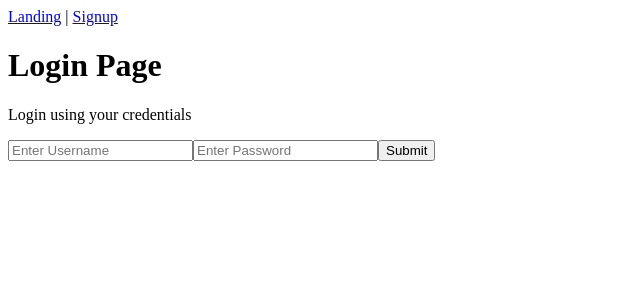
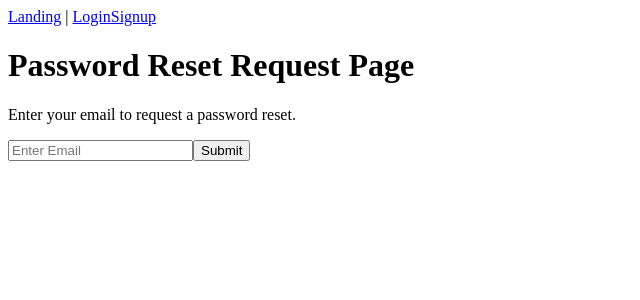
Before and after one commit to caidam/project-project-front, a React (Vite) app: page /request-password-reset in a window 1280 px wide. Before the commit this address led to /login. Shown: the top 300 px of the page, without its empty margins (0-640 px from the left). Built offline with nearby package versions, Linux system fonts and the light colour scheme.

Commit message:
implemented password reset

```diff
--- a/src/App.jsx
+++ b/src/App.jsx
@@ -13,6 +13,8 @@ import PrivateRoutes from './utils/PrivateRoutes'
 import SignupPage from './pages/SignupPage'
 import LandingPage from './pages/LandingPage'
 import ActivationSuccessPage from './pages/ActivationSuccessPage'
+import PasswordResetRequestPage from './pages/PasswordResetRequestPage'
+import PasswordResetConfirmPage from './pages/PasswordResetConfirmPage'
 
 const App = () => {
 
@@ -29,6 +31,8 @@ const App = () => {
             <Route path='/signup' element={<SignupPage />} />
             <Route path='/landing' element={<LandingPage />} />
             <Route path='/activate/:uid/:token' element={<ActivationSuccessPage />} />
+            <Route path="/request-password-reset" element={<PasswordResetRequestPage />} />
+            <Route path="/reset-password-confirm/:uidb64/:token" element={<PasswordResetConfirmPage />} />
 
 
             <Route element={<PrivateRoutes />}>
--- a/src/pages/ContactPage.jsx
+++ b/src/pages/ContactPage.jsx
@@ -1,7 +1,7 @@
 import React from 'react'
 import HeaderComponent from '../components/HeaderComponent'
 
-const ContacePage = () => {
+const ContactPage = () => {
   return (
     <>
         <h1>Contact</h1>
@@ -9,4 +9,4 @@ const ContacePage = () => {
   )
 }
 
-export default ContacePage
+export default ContactPage
--- a/src/pages/LoginPage.jsx
+++ b/src/pages/LoginPage.jsx
@@ -1,5 +1,6 @@
 import React, { useContext } from 'react'
 import AuthContext from '../context/AuthContext'
+import { Link } from 'react-router-dom'
 
 const LoginPage = () => {
 
@@ -14,6 +15,7 @@ const LoginPage = () => {
             <input type="password" name="password" placeholder='Enter Password' />
             <input type="submit" />
         </form>
+        <Link to="/request-password-reset" >Request password reset</Link>
     </div>
   )
 }
--- /dev/null
+++ b/src/pages/PasswordResetConfirmPage.jsx
@@ -0,0 +1,41 @@
+import React from 'react'
+import { useNavigate, useParams } from 'react-router-dom'
+
+const PasswordResetConfirmPage = () => {
+  const navigate = useNavigate()
+  const { uidb64, token } = useParams()
+
+  let confirmPasswordReset = async (e) => {
+    e.preventDefault()
+
+    let response = await fetch(`http://127.0.0.1:8000/api/reset-password-confirm/${uidb64}/${token}/`, {
+        method:'POST',
+        headers:{
+            'Content-Type':'application/json'
+        },
+        body:JSON.stringify({
+            'password':e.target.password.value
+        })
+    });
+
+    if (response.status == 200) {
+        alert('Password has been reset.');
+        navigate('/login');
+    } else {
+        alert('Something went wrong!');
+    }
+  }
+
+  return (
+    <div>
+        <h1>Password Reset Confirm Page</h1>
+        <p>Enter your new password.</p>
+        <form onSubmit={confirmPasswordReset}>
+            <input type="password" name="password" placeholder='Enter New Password' />
+            <input type="submit" />
+        </form>
+    </div>
+  )
+}
+
+export default PasswordResetConfirmPage
--- /dev/null
+++ b/src/pages/PasswordResetRequestPage.jsx
@@ -0,0 +1,40 @@
+import React from 'react'
+import { useNavigate } from 'react-router-dom'
+
+const PasswordResetRequestPage = () => {
+  const navigate = useNavigate()
+
+  let requestPasswordReset = async (e) => {
+    e.preventDefault()
+
+    let response = await fetch('http://127.0.0.1:8000/api/request-password-reset/', {
+        method:'POST',
+        headers:{
+            'Content-Type':'application/json'
+        },
+        body:JSON.stringify({
+            'email':e.target.email.value
+        })
+    });
+
+    if (response.status == 200) {
+        alert('Password reset email has been sent.');
+        navigate('/login');
+    } else {
+        alert('Something went wrong!');
+    }
+  }
+
+  return (
+    <div>
+        <h1>Password Reset Request Page</h1>
+        <p>Enter your email to request a password reset.</p>
+        <form onSubmit={requestPasswordReset}>
+            <input type="email" name="email" placeholder='Enter Email' />
+            <input type="submit" />
+        </form>
+    </div>
+  )
+}
+
+export default PasswordResetRequestPage
```
